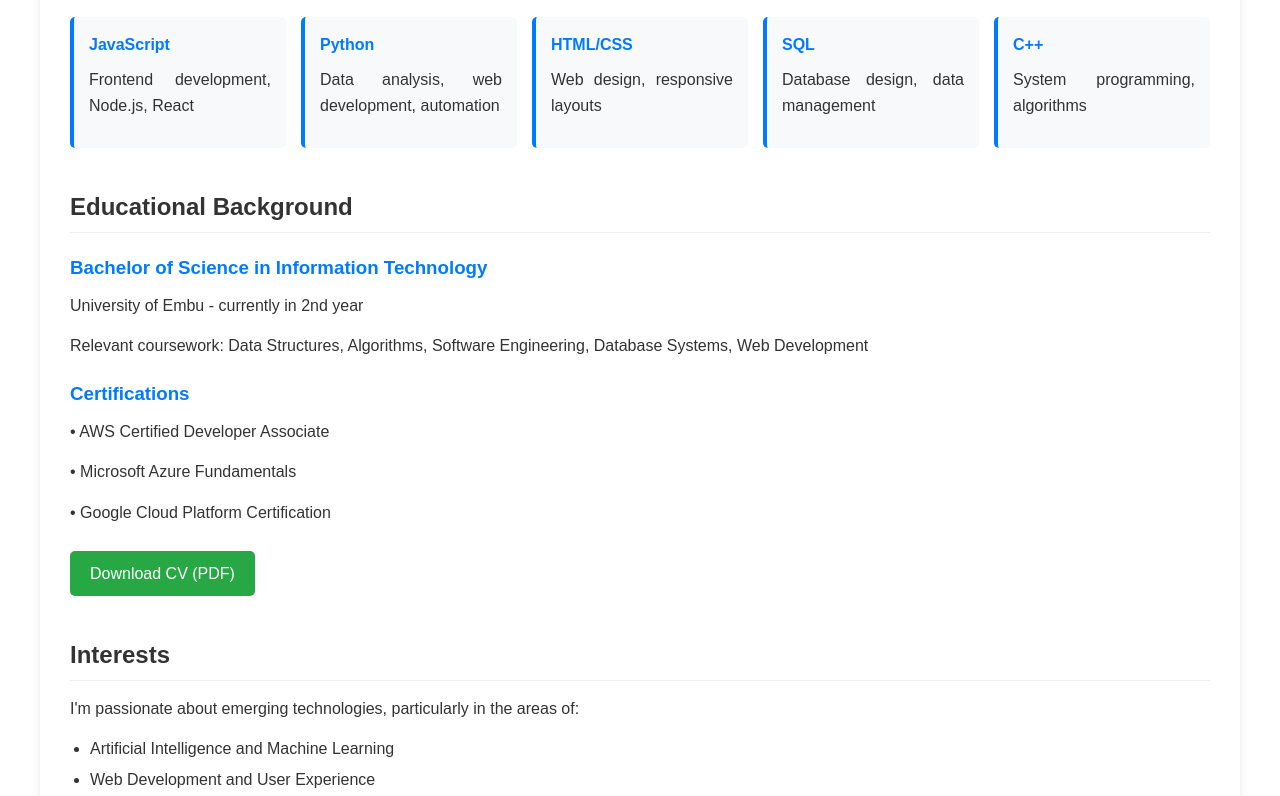
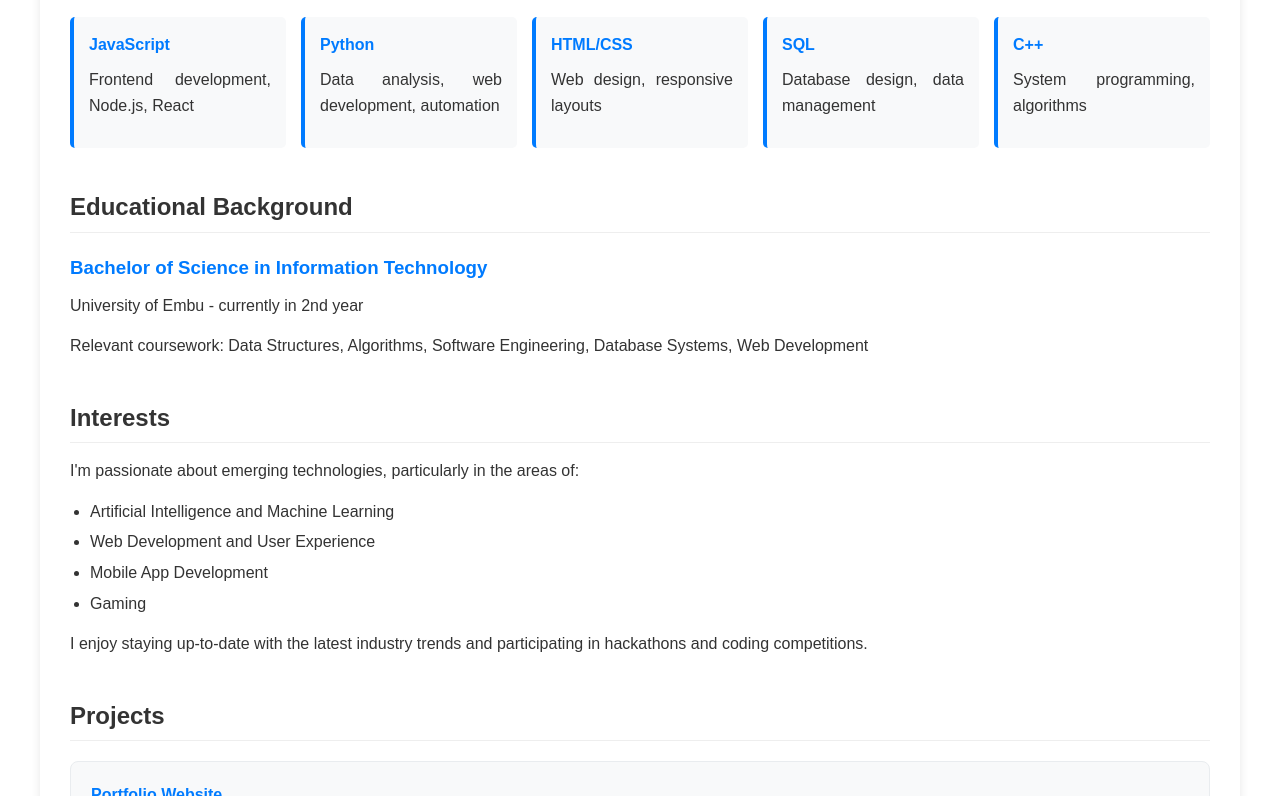
Before and after one commit to james-cog/Hackathon-01, a plain HTML site: page index.html in a window 1280 px wide. Shown: the part 405-1201 px from the top of the page. Drawn offline with Linux system fonts and the light colour scheme.

```diff
--- a/index.html
+++ b/index.html
@@ -49,12 +49,7 @@
         <p>University of Embu - currently in 2nd year</p>
         <p>Relevant coursework: Data Structures, Algorithms, Software Engineering, Database Systems, Web Development</p>
 
-        <h3>Certifications</h3>
-        <p>• AWS Certified Developer Associate</p>
-        <p>• Microsoft Azure Fundamentals</p>
-        <p>• Google Cloud Platform Certification</p>
 
-        <a href="#" class="cv-download">Download CV (PDF)</a>
     </section>
 
     <section>
```
